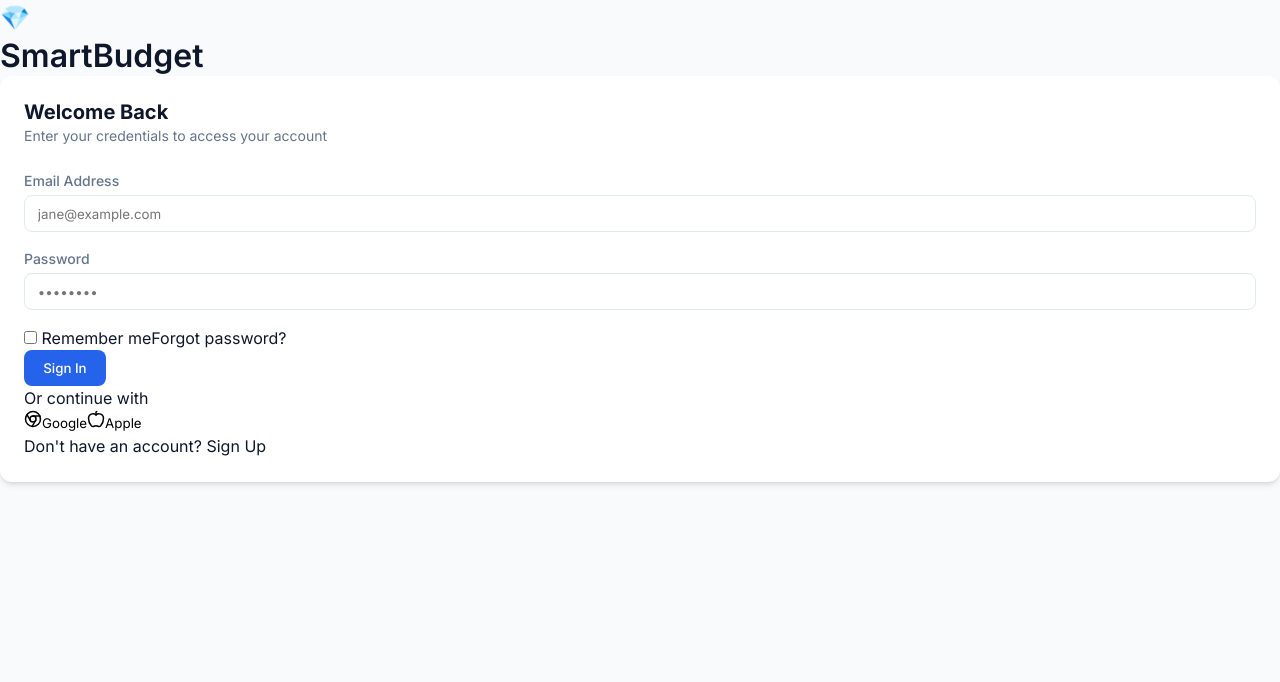
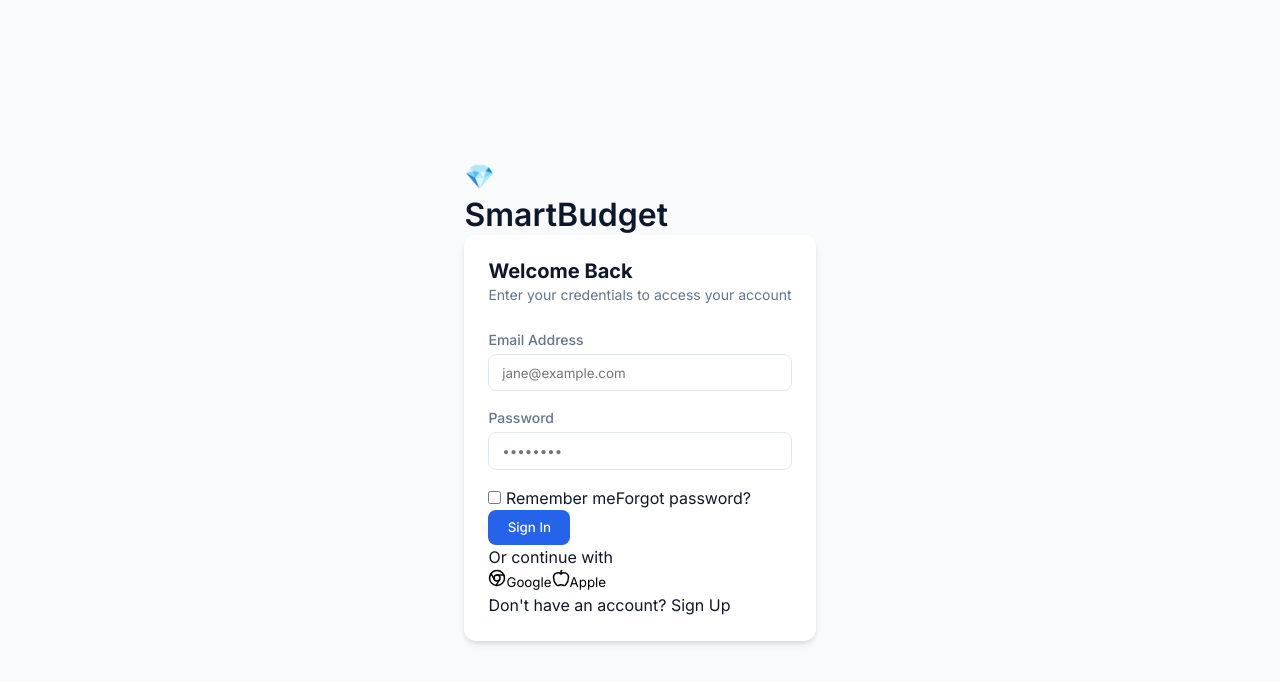
Before and after one commit to gayathri-35ad/BudgetTracker, a React (Vite) app in the folder frontend/: page / in a window 1280 px wide. Shown: the top 682 px of the page. Built offline with nearby package versions, Linux system fonts and the light colour scheme; no server answers.

Commit message:
UI Fix: Ensure perfect centering and add style fallbacks for Auth pages

```diff
--- a/frontend/index.html
+++ b/frontend/index.html
@@ -1,5 +1,6 @@
 <!doctype html>
 <html lang="en">
+
 <head>
   <meta charset="UTF-8" />
   <link rel="icon" type="image/svg+xml" href="/favicon.svg" />
@@ -8,9 +9,31 @@
   <link rel="preconnect" href="https://fonts.googleapis.com">
   <link rel="preconnect" href="https://fonts.gstatic.com" crossorigin>
   <link href="https://fonts.googleapis.com/css2?family=Inter:wght@400;500;600;700;800&display=swap" rel="stylesheet">
+  <style>
+    :root {
+      --primary: #2563eb;
+      --bg-main: #f8fafc;
+      --text-main: #0f172a;
+    }
+
+    body {
+      margin: 0;
+      font-family: 'Inter', sans-serif;
+      background-color: #f8fafc;
+    }
+
+    #root {
+      min-height: 100vh;
+      display: flex;
+      align-items: center;
+      justify-content: center;
+    }
+  </style>
 </head>
+
 <body>
   <div id="root"></div>
   <script type="module" src="/src/main.jsx"></script>
 </body>
+
 </html>
--- a/frontend/src/pages/Auth.css
+++ b/frontend/src/pages/Auth.css
@@ -1,10 +1,11 @@
 .auth-container {
+    width: 100vw;
     min-height: 100vh;
-    display: flex;
-    align-items: center;
-    justify-content: center;
+    display: flex !important;
+    align-items: center !important;
+    justify-content: center !important;
     padding: 2rem;
-    background-color: var(--bg-main);
+    background-color: var(--bg-main, #f8fafc);
 }
 
 .auth-card-wrapper {
```
Lines whose indentation alone changed are shown as unchanged.
